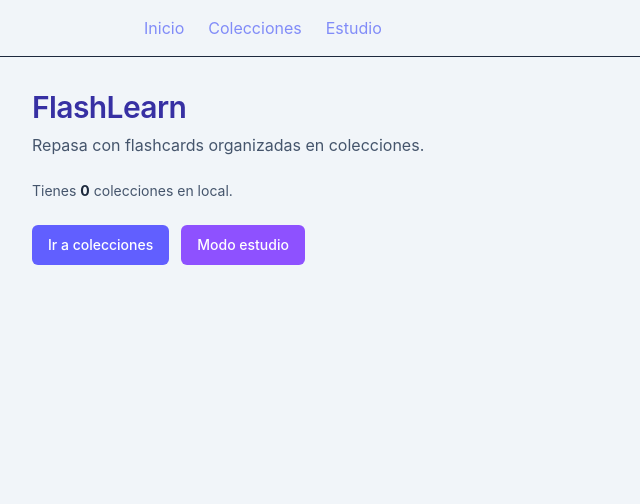
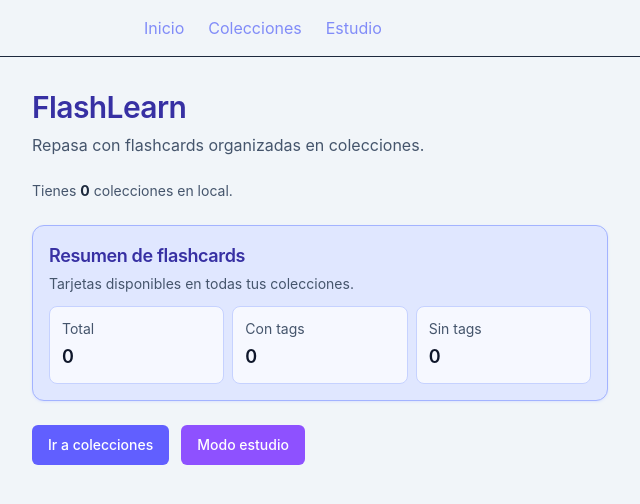
Before and after one commit to dnhosemacs-svg/FlashLearn, a React (Vite) app: page / in a window 1280 px wide. Shown: the top 504 px of the page, without its empty margins (0-640 px from the left). Built offline with nearby package versions, Linux system fonts and the light colour scheme.

Commit message:
Componente reutilizable consumiendo contexto

```diff
--- /dev/null
+++ b/src/components/features/flashcards/FlashcardsSummary.tsx
@@ -0,0 +1,59 @@
+import { useMemo } from 'react'
+import { useFlashcardsContext } from '../../../context/FlashcardsContext'
+import Card from '../../ui/Card'
+import Spinner from '../../ui/Spinner'
+
+interface FlashcardsSummaryProps {
+  title?: string
+  description?: string
+}
+
+export default function FlashcardsSummary({
+  title = 'Resumen de flashcards',
+  description = 'Tarjetas disponibles en todas tus colecciones.',
+}: FlashcardsSummaryProps) {
+  const { allFlashcards, network } = useFlashcardsContext()
+
+  const stats = useMemo(() => {
+    const total = allFlashcards.length
+    const withTags = allFlashcards.filter((card) => (card.tags?.length ?? 0) > 0).length
+    const withoutTags = total - withTags
+
+    return { total, withTags, withoutTags }
+  }, [allFlashcards])
+
+  if (network.status === 'loading' && allFlashcards.length === 0) {
+    return (
+      <Card title={title} description={description} variant="elevated">
+        <Spinner size="sm" label="Cargando resumen" />
+      </Card>
+    )
+  }
+
+  if (network.status === 'error') {
+    return (
+      <Card title={title} description={description} variant="elevated">
+        <p className="text-sm text-red-800">{network.error ?? 'Error desconocido'}</p>
+      </Card>
+    )
+  }
+
+  return (
+    <Card title={title} description={description} variant="elevated">
+      <dl className="grid gap-2 text-sm text-slate-700 sm:grid-cols-3">
+        <div className="rounded-lg border border-indigo-200 bg-white/70 p-3">
+          <dt className="text-slate-600">Total</dt>
+          <dd className="mt-1 text-lg font-semibold text-slate-900">{stats.total}</dd>
+        </div>
+        <div className="rounded-lg border border-indigo-200 bg-white/70 p-3">
+          <dt className="text-slate-600">Con tags</dt>
+          <dd className="mt-1 text-lg font-semibold text-slate-900">{stats.withTags}</dd>
+        </div>
+        <div className="rounded-lg border border-indigo-200 bg-white/70 p-3">
+          <dt className="text-slate-600">Sin tags</dt>
+          <dd className="mt-1 text-lg font-semibold text-slate-900">{stats.withoutTags}</dd>
+        </div>
+      </dl>
+    </Card>
+  )
+}
--- a/src/pages/HomePage.tsx
+++ b/src/pages/HomePage.tsx
@@ -1,4 +1,5 @@
 import { Link } from 'react-router-dom'
+import FlashcardsSummary from '../components/features/flashcards/FlashcardsSummary'
 import Button from '../components/ui/Button'
 import Spinner from '../components/ui/Spinner'
 import { useCollectionsContext } from '../context/CollectionsContext'
@@ -28,6 +29,8 @@ export default function HomePage() {
           </p>
         )}
 
+        <FlashcardsSummary />
+
         <div className="flex flex-wrap gap-3">
           <Link to="/collections" className="inline-block">
             <Button variant="primary">Ir a colecciones</Button>
--- a/src/pages/StudyPage.tsx
+++ b/src/pages/StudyPage.tsx
@@ -1,4 +1,5 @@
 import { useCallback, useEffect, useMemo, useState } from 'react'
+import FlashcardsSummary from '../components/features/flashcards/FlashcardsSummary'
 import StudyCard from '../components/features/study/StudyCard'
 import StudyControls from '../components/features/study/StudyControls'
 import Button from '../components/ui/Button'
@@ -141,6 +142,10 @@ export default function StudyPage() {
       <h1 className="page-title">Estudio</h1>
       <p className="page-subtitle">Practica con tus flashcards</p>
 
+      <div className="mt-4 lg:mx-auto lg:max-w-3xl">
+        <FlashcardsSummary title="Resumen del mazo" description="Estadísticas globales de tus tarjetas." />
+      </div>
+
       <section className="section-stack lg:mx-auto lg:max-w-3xl">
         <p className="text-sm text-slate-600">
           Progreso: {studyStats.current} / {studyStats.total} ({studyStats.progressPercent}%) ·{' '}
```
